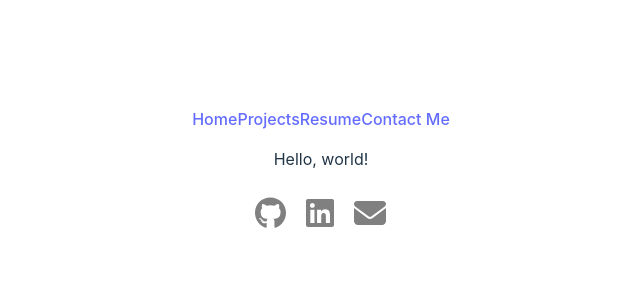
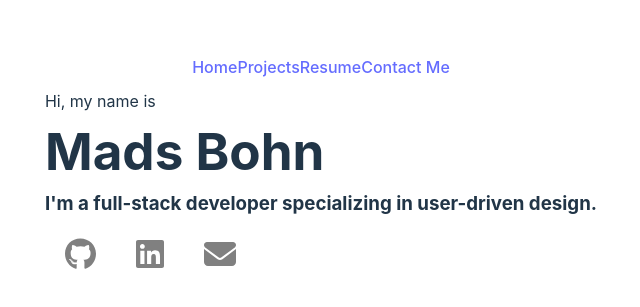
Before and after one commit to mads-bohn/portfolio, a React (Vite) app in the folder portfolio-ui/: page / in a window 1280 px wide. Shown: the part 223-530 px from the top of the page, without its empty margins (319-959 px from the left). Built offline with nearby package versions, Linux system fonts and the light colour scheme.

Commit message:
created Introduction.jsx with minimal styling

```diff
--- /dev/null
+++ b/portfolio-ui/src/components/index/Introduction.jsx
@@ -0,0 +1,13 @@
+import React from 'react'
+import SocialBadges from './SocialBadges'
+
+export default function Introduction() {
+  return (
+    <div className='introduction'>
+        <p>Hi, my name is</p>
+        <h1>Mads Bohn</h1>
+        <h3>I'm a full-stack developer specializing in user-driven design.</h3>
+        <SocialBadges iconSize={"l"} />
+    </div>
+  )
+}
--- a/portfolio-ui/src/index.css
+++ b/portfolio-ui/src/index.css
@@ -54,6 +54,14 @@ button:focus-visible {
   outline: 4px auto -webkit-focus-ring-color;
 }
 
+.introduction {
+  text-align: left;
+}
+.introduction * {
+  margin: 10px;
+  padding: 0;
+}
+
 .socialBadges a {
   font-size: 32px;
   color:#808080;
--- a/portfolio-ui/src/pages/index.jsx
+++ b/portfolio-ui/src/pages/index.jsx
@@ -1,13 +1,14 @@
 import React from 'react'
 import Navbar from '../components/navbar'
 import SocialBadges from '../components/index/SocialBadges'
+import Introduction from '../components/index/Introduction'
 
 export default function Index() {
   return (
     <div>
         <Navbar />
-        <p>Hello, world!</p>
-        <SocialBadges iconSize={"l"} />
+        <Introduction />
+
     </div>
   )
 }
```
